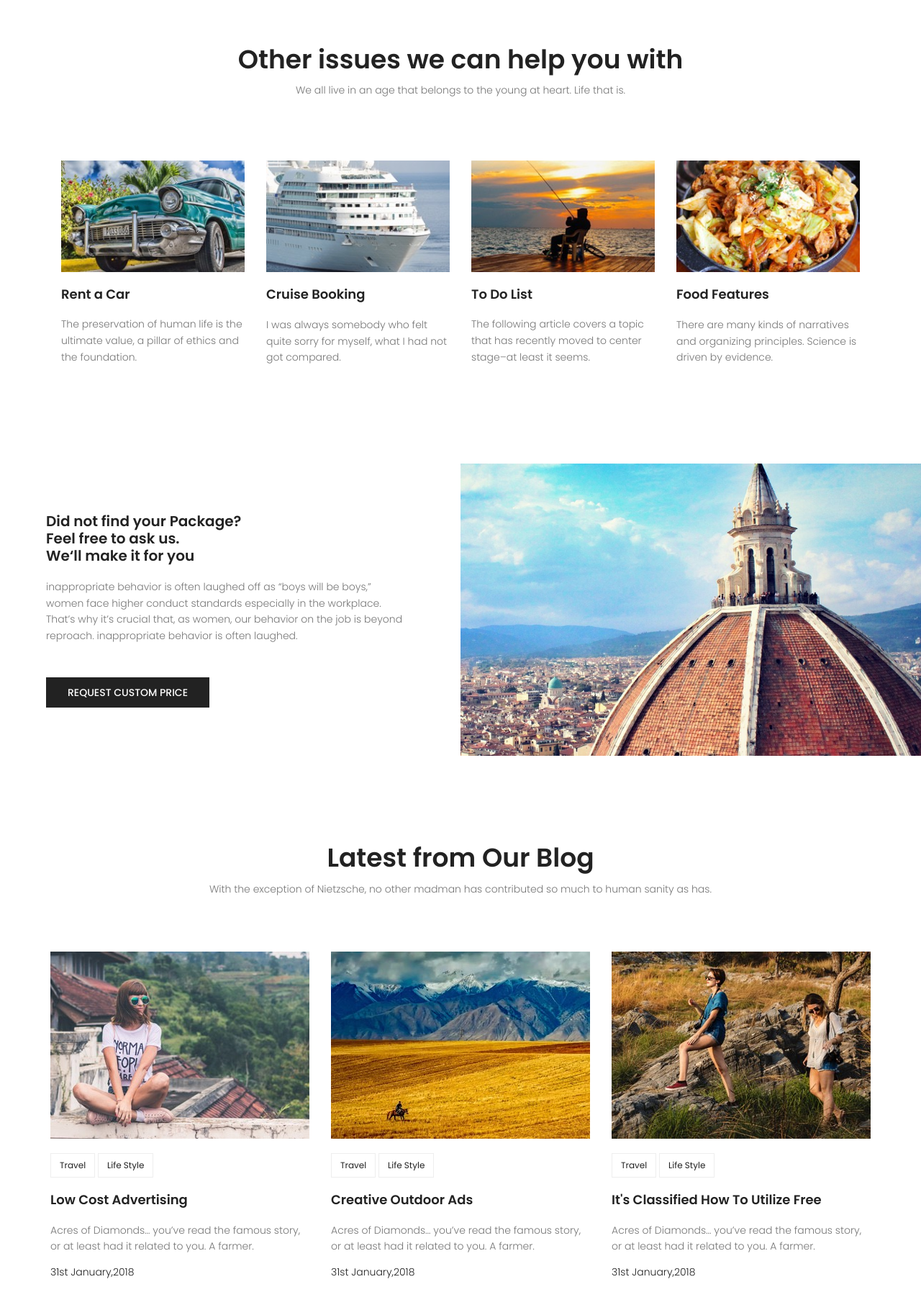
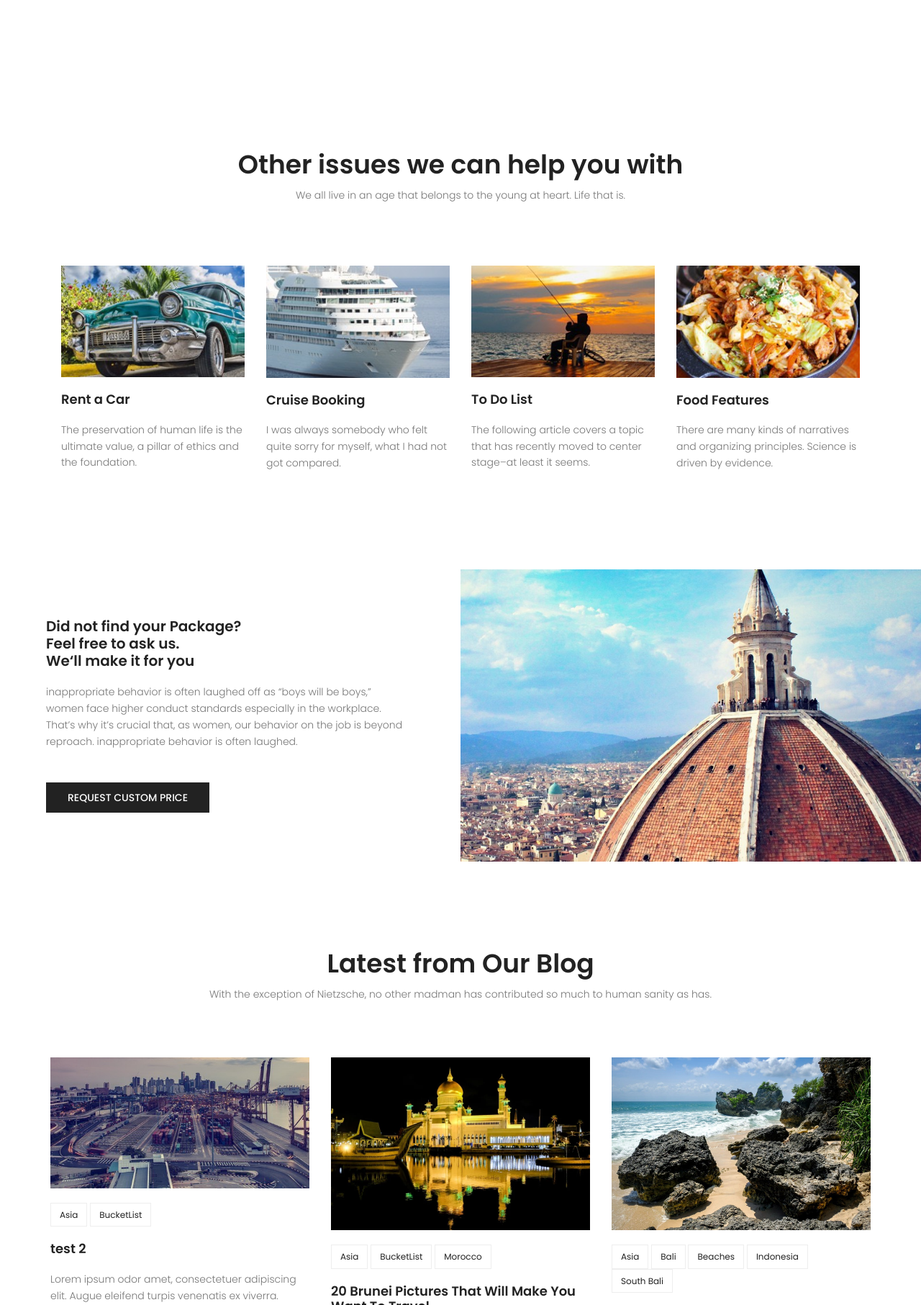
Before and after one commit to behzadamini/django_blog, a Django app: page / in a window 1280 px wide. Shown: the part 1320-3133 px from the top of the page at 72% size. Run offline with Django 3.2, Linux system fonts and the light colour scheme; data comes from the database, SQL or seed files in the repository; both versions use the stored data as it was after the commit; some libraries are stand-ins or nearby versions.

Commit message:
inclusion tag for latest post in index file

```diff
--- a/blog_project/app_blog/static/app_blog/css/main.css
+++ b/blog_project/app_blog/static/app_blog/css/main.css
@@ -2633,7 +2633,6 @@
 
 .single-destination .thumb img {
   width: 100%;
-  max-width: 100px;
 }
 
 .single-destination .desc {
@@ -3656,7 +3655,6 @@
 }
 
 .widget-wrap .popular-post-widget .popular-post-list .thumb img {
-  max-width: 100px;
   width: 100%;
 }
 
@@ -3905,7 +3903,6 @@
 }
 
 .single-post-area .navigation-area .nav-left .thumb img {
-  max-width: 100px;
   -webkit-transition: all 0.3s ease 0s;
   -moz-transition: all 0.3s ease 0s;
   -o-transition: all 0.3s ease 0s;
@@ -3945,7 +3942,6 @@
 }
 
 .single-post-area .navigation-area .nav-right .thumb img {
-  max-width: 100px;
   -webkit-transition: all 0.3s ease 0s;
   -moz-transition: all 0.3s ease 0s;
   -o-transition: all 0.3s ease 0s;
--- a/blog_project/app_blog/templates/app_blog/index.html
+++ b/blog_project/app_blog/templates/app_blog/index.html
@@ -5,6 +5,8 @@
 {% load app_blog_tags %}
 
 {% block content %}
+
+
 			<!-- start banner Area -->
 			<section class="banner-area relative">
 				<div class="overlay overlay-bg"></div>
@@ -179,156 +181,6 @@
 			</section>
 			<!-- End home-about Area -->
 
+			{% latestpost_num 6 %}
 
-			<!-- Start blog Area -->
-			<section class="recent-blog-area section-gap">
-				<div class="container">
-					<div class="row d-flex justify-content-center">
-						<div class="menu-content pb-60 col-lg-9">
-							<div class="title text-center">
-								<h1 class="mb-10">Latest from Our Blog</h1>
-								<p>With the exception of Nietzsche, no other madman has contributed so much to human sanity as has.</p>
-							</div>
-						</div>
-					</div>
-					<div class="row">
-						<div class="active-recent-blog-carusel">
-							<div class="single-recent-blog-post item">
-								<div class="thumb">
-									<img class="img-fluid" src="{% static 'app_blog/img/b1.jpg' %}" alt="">
-								</div>
-								<div class="details">
-									<div class="tags">
-										<ul>
-											<li>
-												<a href="#">Travel</a>
-											</li>
-											<li>
-												<a href="#">Life Style</a>
-											</li>
-										</ul>
-									</div>
-									<a href="#"><h4 class="title">Low Cost Advertising</h4></a>
-									<p>
-										Acres of Diamonds… you’ve read the famous story, or at least had it related to you. A farmer.
-									</p>
-									<h6 class="date">31st January,2018</h6>
-								</div>
-							</div>
-							<div class="single-recent-blog-post item">
-								<div class="thumb">
-									<img class="img-fluid" src="{% static 'app_blog/img/b2.jpg' %}" alt="">
-								</div>
-								<div class="details">
-									<div class="tags">
-										<ul>
-											<li>
-												<a href="#">Travel</a>
-											</li>
-											<li>
-												<a href="#">Life Style</a>
-											</li>
-										</ul>
-									</div>
-									<a href="#"><h4 class="title">Creative Outdoor Ads</h4></a>
-									<p>
-										Acres of Diamonds… you’ve read the famous story, or at least had it related to you. A farmer.
-									</p>
-									<h6 class="date">31st January,2018</h6>
-								</div>
-							</div>
-							<div class="single-recent-blog-post item">
-								<div class="thumb">
-									<img class="img-fluid" src="{% static 'app_blog/img/b3.jpg' %}" alt="">
-								</div>
-								<div class="details">
-									<div class="tags">
-										<ul>
-											<li>
-												<a href="#">Travel</a>
-											</li>
-											<li>
-												<a href="#">Life Style</a>
-											</li>
-										</ul>
-									</div>
-									<a href="#"><h4 class="title">It's Classified How To Utilize Free</h4></a>
-									<p>
-										Acres of Diamonds… you’ve read the famous story, or at least had it related to you. A farmer.
-									</p>
-									<h6 class="date">31st January,2018</h6>
-								</div>
-							</div>
-							<div class="single-recent-blog-post item">
-								<div class="thumb">
-									<img class="img-fluid" src="{% static 'app_blog/img/b1.jpg' %}" alt="">
-								</div>
-								<div class="details">
-									<div class="tags">
-										<ul>
-											<li>
-												<a href="#">Travel</a>
-											</li>
-											<li>
-												<a href="#">Life Style</a>
-											</li>
-										</ul>
-									</div>
-									<a href="#"><h4 class="title">Low Cost Advertising</h4></a>
-									<p>
-										Acres of Diamonds… you’ve read the famous story, or at least had it related to you. A farmer.
-									</p>
-									<h6 class="date">31st January,2018</h6>
-								</div>
-							</div>
-							<div class="single-recent-blog-post item">
-								<div class="thumb">
-									<img class="img-fluid" src="{% static 'app_blog/img/b2.jpg' %}" alt="">
-								</div>
-								<div class="details">
-									<div class="tags">
-										<ul>
-											<li>
-												<a href="#">Travel</a>
-											</li>
-											<li>
-												<a href="#">Life Style</a>
-											</li>
-										</ul>
-									</div>
-									<a href="#"><h4 class="title">Creative Outdoor Ads</h4></a>
-									<p>
-										Acres of Diamonds… you’ve read the famous story, or at least had it related to you. A farmer.
-									</p>
-									<h6 class="date">31st January,2018</h6>
-								</div>
-							</div>
-							<div class="single-recent-blog-post item">
-								<div class="thumb">
-									<img class="img-fluid" src="{% static 'app_blog/img/b3.jpg' %}" alt="">
-								</div>
-								<div class="details">
-									<div class="tags">
-										<ul>
-											<li>
-												<a href="#">Travel</a>
-											</li>
-											<li>
-												<a href="#">Life Style</a>
-											</li>
-										</ul>
-									</div>
-									<a href="#"><h4 class="title">It's Classified How To Utilize Free</h4></a>
-									<p>
-										Acres of Diamonds… you’ve read the famous story, or at least had it related to you. A farmer.
-									</p>
-									<h6 class="date">31st January,2018</h6>
-								</div>
-							</div>
-
-						</div>
-					</div>
-				</div>
-			</section>
-			<!-- End recent-blog Area -->
 {% endblock %}
--- a/blog_project/app_blog/templates/app_blog/latest_post.html
+++ b/blog_project/app_blog/templates/app_blog/latest_post.html
@@ -5,7 +5,7 @@
         {% for post in posts %}
         <div class="single-post-list d-flex flex-row align-items-center">
             <div class="thumb">
-                <img class="img-fluid" src="{{post.image.url}}" alt="">
+                <img class="img-fluid" src="{{post.image.url}}" alt="" style="max-width: 100px;">
             </div>
             <div class="details">
                 <a href="{% url 'app_blog:blog_detail' post.id %}"><h6>{{post.title|truncatewords:3}}</h6></a>
--- /dev/null
+++ b/blog_project/app_blog/templates/app_blog/latestpost_num.html
@@ -0,0 +1,51 @@
+{% load static %}
+
+<!-- Start blog Area -->
+<section class="recent-blog-area section-gap">
+    <div class="container">
+        <div class="row d-flex justify-content-center">
+            <div class="menu-content pb-60 col-lg-9">
+                <div class="title text-center">
+                    <h1 class="mb-10">Latest from Our Blog</h1>
+                    <p>With the exception of Nietzsche, no other madman has contributed so much to human sanity as has.</p>
+                </div>
+            </div>
+        </div>
+
+
+
+        <div class="row">
+            <div class="active-recent-blog-carusel">
+
+                {% for post in posts %}
+
+                <div class="single-recent-blog-post item">
+                    <div class="thumb">
+                        <img class="img-fluid" src="{{post.image.url}}" alt="">
+                    </div>
+                    <div class="details">
+                        <div class="tags">
+                            <ul>
+                                {% for cat in post.category.all %}
+                                    <li>
+                                        <a href="{% url 'app_blog:blog_home' cat=cat %}">{{ cat }}</a>
+                                    </li>
+                                {% endfor %}
+
+                            </ul>
+                        </div>
+                        <a href="{% url 'app_blog:blog_detail' post.id %}"><h4 class="title">{{post.title}}</h4></a>
+                        <p>
+                            {{ post.excert }}
+                        </p>
+                        <h6 class="date">{{ post.published_date|date:"sS F Y" }}</h6>
+                    </div>
+                </div>
+
+                {% endfor %}
+
+            </div>
+        </div>
+    </div>
+</section>
+<!-- End recent-blog Area -->
--- a/blog_project/app_blog/templatetags/app_blog_tags.py
+++ b/blog_project/app_blog/templatetags/app_blog_tags.py
@@ -30,3 +30,10 @@
     filters = Q(status=True, published_date__lte = timezone.now())
     categorise = blog.objects.values('category__name').filter(filters).distinct()
     return {'cats': categorise}
+
+
+@register.inclusion_tag('app_blog/latestpost_num.html')
+def latestpost_num(post_count):
+    filters = Q(status=True, published_date__lte = timezone.now())
+    posts = blog.objects.filter(filters).order_by('-pk')[:post_count]
+    return {'posts':posts}
```
Also changed, not shown: blog_project/db.sqlite3.
